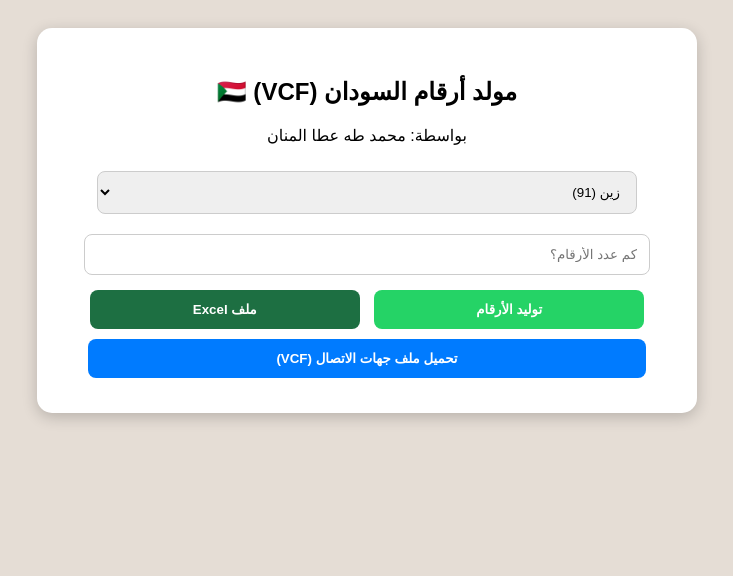
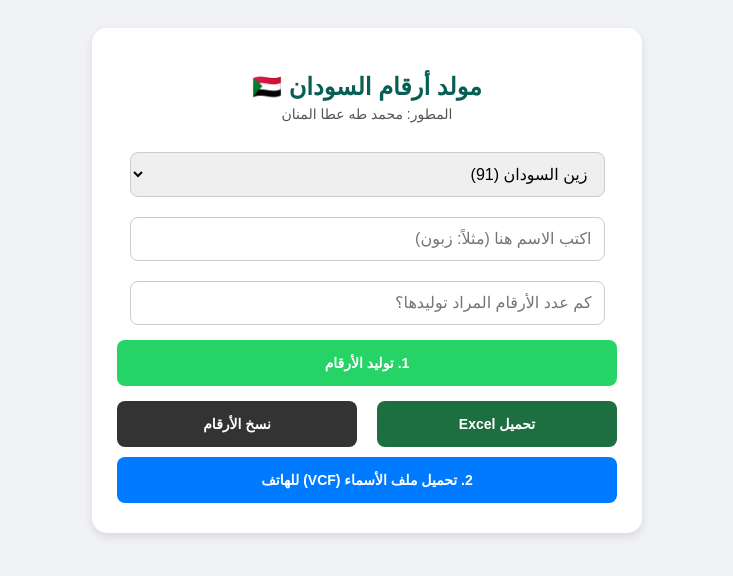
Before and after one commit to mohammedata009-arch/Ragam, a plain HTML site: page index.html in a window 1280 px wide. Shown: the whole page, without its empty margins (273-1006 px from the left). Drawn offline with Linux system fonts and the light colour scheme.

Commit message:
Update index.html

```diff
--- a/index.html
+++ b/index.html
@@ -2,37 +2,49 @@
 <html lang="ar" dir="rtl">
 <head>
     <meta charset="UTF-8">
-    <title>تطبيق محمد طه - مولد أرقام VCF</title>
+    <title>تطبيق محمد طه - مولد الأسماء الذكي</title>
     <script src="https://cdnjs.cloudflare.com/ajax/libs/xlsx/0.18.5/xlsx.full.min.js"></script>
     <style>
-        body { font-family: sans-serif; padding: 20px; background: #e5ddd5; text-align: center; }
-        .container { background: white; padding: 30px; border-radius: 15px; box-shadow: 0 4px 15px rgba(0,0,0,0.2); max-width: 600px; margin: auto; }
-        button { padding: 12px; margin: 5px; width: 45%; border-radius: 8px; border: none; cursor: pointer; font-weight: bold; color: white; }
-        .btn-vcf { background: #007bff; width: 93%; }
-        .btn-gen { background: #25D366; }
+        body { font-family: sans-serif; padding: 20px; background: #f0f2f5; text-align: center; }
+        .container { background: white; padding: 25px; border-radius: 15px; box-shadow: 0 4px 10px rgba(0,0,0,0.1); max-width: 500px; margin: auto; }
+        h2 { color: #075e54; margin-bottom: 5px; }
+        .dev-name { color: #555; font-size: 14px; margin-bottom: 20px; }
+        input, select { padding: 12px; margin: 10px 0; width: 95%; border-radius: 8px; border: 1px solid #ccc; font-size: 16px; box-sizing: border-box; }
+        .btn-group { display: flex; flex-wrap: wrap; justify-content: space-between; }
+        button { padding: 15px; margin: 5px 0; width: 48%; border-radius: 8px; border: none; cursor: pointer; font-weight: bold; color: white; font-size: 14px; }
+        .btn-gen { background: #25D366; width: 100%; margin-bottom: 10px; }
+        .btn-vcf { background: #007bff; width: 100%; }
         .btn-excel { background: #1D6F42; }
-        input, select { padding: 12px; margin: 10px; width: 90%; border-radius: 8px; border: 1px solid #ccc; }
+        .btn-copy { background: #333; }
         table { width: 100%; margin-top: 20px; border-collapse: collapse; }
-        th, td { border: 1px solid #ddd; padding: 8px; }
+        th, td { border: 1px solid #ddd; padding: 10px; text-align: center; }
+        th { background: #075e54; color: white; }
+        .wa-link { color: #25D366; font-weight: bold; text-decoration: none; }
     </style>
 </head>
 <body>
 
 <div class="container">
-    <h2>مولد أرقام السودان (VCF) 🇸🇩</h2>
-    <p>بواسطة: محمد طه عطا المنان</p>
+    <h2>مولد أرقام السودان 🇸🇩</h2>
+    <div class="dev-name">المطور: محمد طه عطا المنان</div>
 
     <select id="network">
-        <option value="+24991">زين (91)</option>
+        <option value="+24991">زين السودان (91)</option>
         <option value="+24912">سوداني (12)</option>
         <option value="+24992">أرويدو (92)</option>
     </select>
 
-    <input type="number" id="count" placeholder="كم عدد الأرقام؟">
+    <input type="text" id="contactName" placeholder="اكتب الاسم هنا (مثلاً: زبون)">
+    <input type="number" id="count" placeholder="كم عدد الأرقام المراد توليدها؟">
 
-    <button class="btn-gen" onclick="generateNumbers()">توليد الأرقام</button>
-    <button class="btn-excel" onclick="exportToExcel()">ملف Excel</button>
-    <button class="btn-vcf" onclick="exportToVCF()">تحميل ملف جهات الاتصال (VCF)</button>
+    <button class="btn-gen" onclick="generateNumbers()">1. توليد الأرقام</button>
+
+    <div class="btn-group">
+        <button class="btn-excel" onclick="exportToExcel()">تحميل Excel</button>
+        <button class="btn-copy" onclick="copyNumbers()">نسخ الأرقام</button>
+    </div>
+
+    <button class="btn-vcf" onclick="exportToVCF()">2. تحميل ملف الأسماء (VCF) للهاتف</button>
 
     <div id="tableContainer"></div>
 </div>
@@ -44,38 +56,53 @@
         const prefix = document.getElementById('network').value;
         const count = document.getElementById('count').value;
         const container = document.getElementById('tableContainer');
+
+        if (!count || count <= 0) { alert("الرجاء تحديد عدد الأرقام"); return; }
+
         currentNumbers = [];
-        let html = "<table><tr><th>الرقم</th><th>واتساب</th></tr>";
+        let html = "<table><tr><th>الرقم</th><th>اختبار</th></tr>";
 
         for (let i = 0; i < count; i++) {
             const num = prefix + Math.floor(1000000 + Math.random() * 8999999);
             currentNumbers.push(num);
-            html += `<tr><td>${num}</td><td><a href="https://wa.me/${num}">دردشة</a></td></tr>`;
+            html += `<tr><td>${num}</td><td><a href="https://wa.me/${num}" target="_blank" class="wa-link">دردشة</a></td></tr>`;
         }
         container.innerHTML = html + "</table>";
     }
 
     function exportToVCF() {
-        if (currentNumbers.length === 0) return alert("ولد الأرقام أولاً");
+        const baseName = document.getElementById('contactName').value || "سوداني";
+        if (currentNumbers.length === 0) { alert("يجب توليد الأرقام أولاً"); return; }
+
         let vcfContent = "";
         currentNumbers.forEach((num, index) => {
-            vcfContent += `BEGIN:VCARD\nVERSION:3.0\nFN:سوداني ${index + 1}\nTEL;TYPE=CELL:${num}\nEND:VCARD\n`;
+            // هنا يتم إضافة الاسم الذي اخترته مع الرقم التسلسلي
+            vcfContent += `BEGIN:VCARD\nVERSION:3.0\nFN:${baseName} ${index + 1}\nTEL;TYPE=CELL:${num}\nEND:VCARD\n`;
         });
 
-        const blob = new Blob([vcfContent], { type: "text/vcf" });
+        const blob = new Blob([vcfContent], { type: "text/vcard" });
         const url = window.URL.createObjectURL(blob);
         const a = document.createElement("a");
         a.href = url;
-        a.download = "Sudan_Contacts_Taha.vcf";
+        a.download = `${baseName}_contacts.vcf`;
+        document.body.appendChild(a);
         a.click();
+        document.body.removeChild(a);
     }
 
     function exportToExcel() {
-        const data = currentNumbers.map(n => ({ "الرقم": n }));
+        if (currentNumbers.length === 0) return alert("ولد الأرقام أولاً");
+        const data = currentNumbers.map(n => ({ "رقم الهاتف": n }));
         const ws = XLSX.utils.json_to_sheet(data);
         const wb = XLSX.utils.book_new();
         XLSX.utils.book_append_sheet(wb, ws, "Numbers");
-        XLSX.writeFile(workbook, "Sudan_Numbers.xlsx");
+        XLSX.writeFile(wb, "Sudan_Numbers.xlsx");
+    }
+
+    function copyNumbers() {
+        if (currentNumbers.length === 0) return;
+        navigator.clipboard.writeText(currentNumbers.join("\n"));
+        alert("تم نسخ الأرقام");
     }
 </script>
 </body>
```
